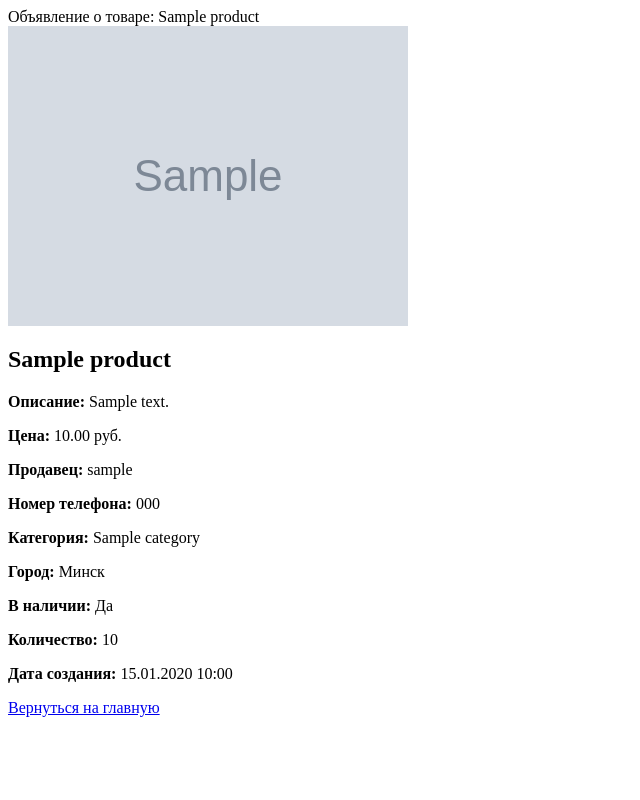
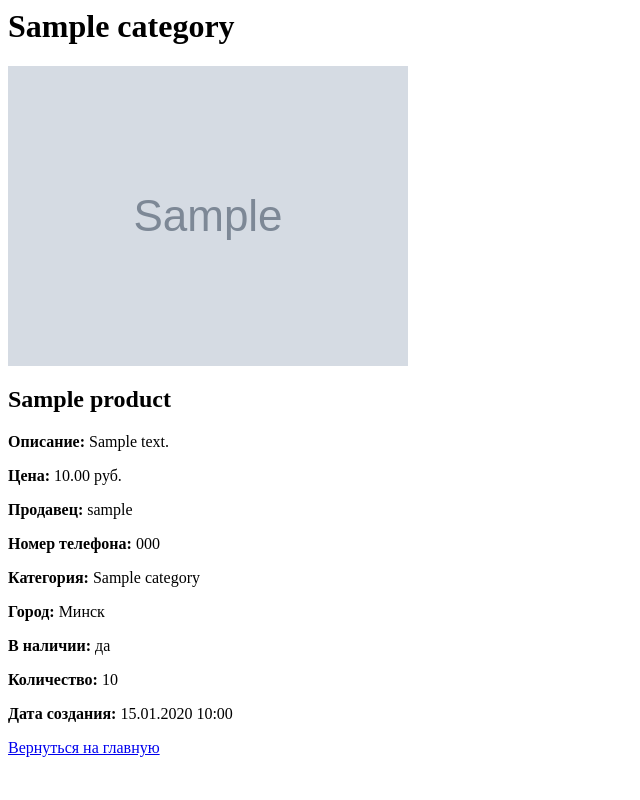
Before and after one commit to Vladislav19121/Diplom, a Django app: page /product_announcement/1/ in a window 1280 px wide. Shown: the whole page, without its empty margins (0-640 px from the left). Run offline with Django 5.2, Linux system fonts and the light colour scheme; tables that the repository leaves empty hold one stand-in row (values such as "Sample post"); grey boxes marked "Sample" are stand-in pictures.

Commit message:
изменил подход к просмотру обьявлений, добавил возможность просмотра своих обьявлений

```diff
--- a/shop_app/templates/my_announcements.html
+++ b/shop_app/templates/my_announcements.html
@@ -9,6 +9,7 @@
             <li>Товар - {{announcement.name}}</li>
             <li>Цена - {{announcement.price}}</li>
         </ul>
+        <a href="{% url 'product_announcement' id=announcement.id %}" class ="btn btn-danger">Подробнее</a>
     {% endfor %}
 
 {% endblock %}
--- a/shop_app/templates/product_announcement.html
+++ b/shop_app/templates/product_announcement.html
@@ -1,4 +1,4 @@
-{% block title %}Объявление о товаре: {{ product.name }}{% endblock %}
+{% block title %}<h1>{{ product.category.name }}</h1>{% endblock %}
 
 {% block content %}
 
@@ -24,16 +24,14 @@
                         <p class="card-text"><strong>Цена со скидкой:</strong> {{ product.discounted_price|floatformat:2}}</p>
                         {% endif %}
                         <p class="card-text"><strong>В наличии:</strong>
-                            {% if product.is_available %}
-                                Да
+                            {% if product.stock > 0 %}
+                                да
                             {% else %}
-                                Нет
+                                нет
                             {% endif %}
                         </p>
                         {% if product.stock > 0 %}
                         <p class="card-text"><strong>Количество:</strong> {{ product.stock }}</p>
-                        {% else %}
-                        <p>К сожалению, на данный момент этот товар отсутствует</p>
                         {% endif %}
                         <p class="card-text"><strong>Дата создания:</strong> {{ product.created_at|date:"d.m.Y H:i" }}</p>
                         <a href="{% url 'home' %}" class="btn btn-primary">Вернуться на главную</a>
```
